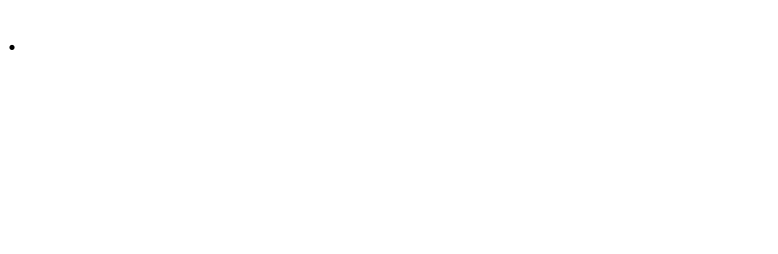
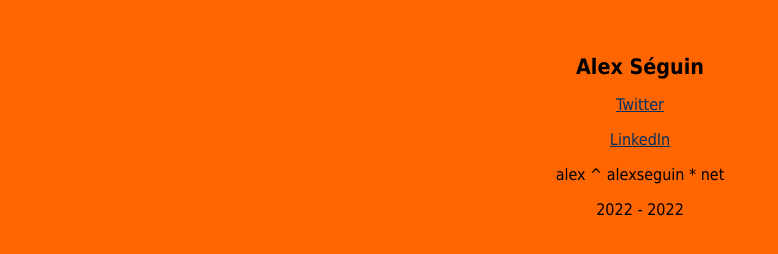
Before and after one commit to gavinsharp/alexseguin.net, a website: page public/index.html in a window 1280 px wide. Shown: the whole page, without its empty margins (0-778 px from the left). Drawn offline with Linux system fonts and the light colour scheme.

Commit message:
Revert "wipeout"
This reverts commit 16587bdf4ef54381bcadc1b5c23c1c3011adfa0f.

```diff
--- a/public/index.html
+++ b/public/index.html
@@ -6,11 +6,46 @@
       name="viewport"
       content="width=device-width, initial-scale=1, shrink-to-fit=no"
     />
+    <style data-styled="" data-styled-version="5.2.3">
+      a {
+        color: #01305f;
+      } /*!sc*/
+      body {
+        background-color: #ff6600;
+        color: #000000;
+        font-family: tahoma, arial, helvetica, sans-serif;
+        font-size: 12pt;
+      } /*!sc*/
+      h1 {
+        font-size: 16pt;
+      } /*!sc*/
+      data-styled.g1[id="sc-global-iYALFr1"] {
+        content: "sc-global-iYALFr1,";
+      } /*!sc*/
+      .gAsEJf {
+        text-align: center;
+        padding: 32px;
+      } /*!sc*/
+      data-styled.g4[id="pages__Main-sc-16nh9jd-0"] {
+        content: "gAsEJf,";
+      } /*!sc*/
+    </style>
     <title data-react-helmet="true">AlexSeguin.net</title>
   </head>
   <body>
     <main class="pages__Main-sc-16nh9jd-0 gAsEJf">
-      <h1>.</h1>
+      <h1>Alex Séguin</h1>
+      <p><a href="https://twitter.com/alexseg">Twitter</a></p>
+      <p>
+        <a href="https://www.linkedin.com/in/alexandre-seguin-a5655635/"
+          >LinkedIn</a
+        >
+      </p>
+      <p>alex ^ alexseguin * net</p>
+      <p>
+        2022 -
+        <!-- -->2022
+      </p>
     </main>
   </body>
 </html>
```
